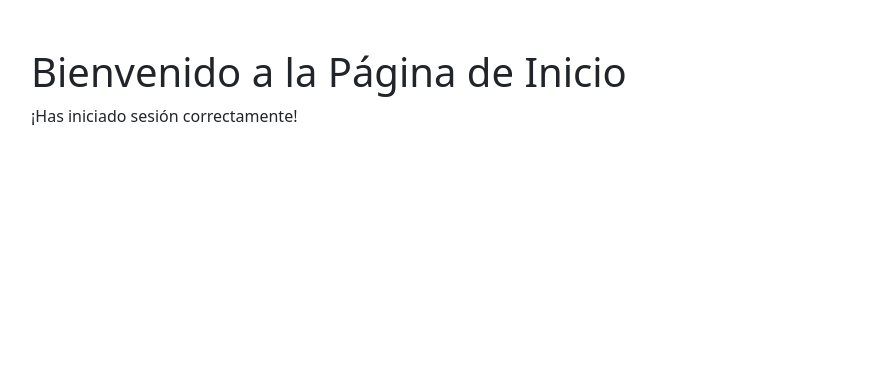
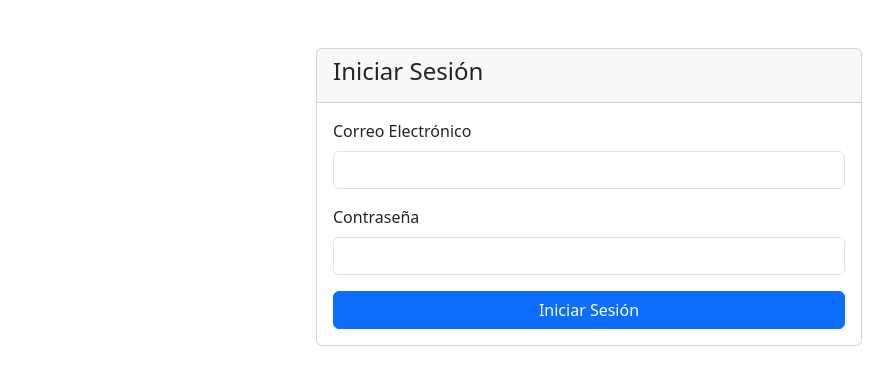
Before and after one commit to Jacobsin12/damija, a React (Create React App) app: page /home in a window 1280 px wide. Shown: the top 384 px of the page, without its empty margins (51-944 px from the left). Built offline with nearby package versions, Linux system fonts and the light colour scheme.

Commit message:
Implementacion de validacion de usuarios y mostrar lista de usuarios en home

```diff
--- a/src/screens/Home.js
+++ b/src/screens/Home.js
@@ -1,12 +1,79 @@
-import React from 'react';
+import React, { useState } from 'react';
+import { useNavigate } from 'react-router-dom';
 
-const Home = () => {
+const Login = () => {
+  const [email, setEmail] = useState('');
+  const [password, setPassword] = useState('');
+  const [error, setError] = useState('');
+  const navigate = useNavigate();
+
+  const handleSubmit = async (e) => {
+    e.preventDefault();
+
+    // Hacer la solicitud a la función serverless con los datos del usuario
+    try {
+      const response = await fetch('/.netlify/functions/getData', {
+        method: 'POST',
+        headers: { 'Content-Type': 'application/json' },
+        body: JSON.stringify({ email, password }),
+      });
+
+      const data = await response.json();
+
+      if (!data.success) {
+        throw new Error(data.message); // Si las credenciales son incorrectas
+      }
+
+      // Si la autenticación es exitosa, redirigir a la página de usuarios
+      console.log('Usuarios:', data.users);
+      navigate('/home', { state: { users: data.users } }); // Pasar los usuarios como estado
+    } catch (error) {
+      setError(error.message); // Manejar el error
+      console.error(error);
+    }
+  };
+
   return (
     <div className="container mt-5">
-      <h1>Bienvenido a la Página de Inicio</h1>
-      <p>¡Has iniciado sesión correctamente!</p>
+      <div className="row justify-content-center">
+        <div className="col-md-6">
+          <div className="card">
+            <div className="card-header">
+              <h4>Iniciar Sesión</h4>
+            </div>
+            <div className="card-body">
+              <form onSubmit={handleSubmit}>
+                <div className="mb-3">
+                  <label htmlFor="email" className="form-label">Correo Electrónico</label>
+                  <input
+                    type="email"
+                    className="form-control"
+                    id="email"
+                    value={email}
+                    onChange={(e) => setEmail(e.target.value)}
+                    required
+                  />
+                </div>
+                <div className="mb-3">
+                  <label htmlFor="password" className="form-label">Contraseña</label>
+                  <input
+                    type="password"
+                    className="form-control"
+                    id="password"
+                    value={password}
+                    onChange={(e) => setPassword(e.target.value)}
+                    required
+                  />
+                </div>
+                <button type="submit" className="btn btn-primary w-100">Iniciar Sesión</button>
+                {error && <div className="mt-3 text-danger">{error}</div>} {/* Mostrar error */}
+              </form>
+            </div>
+          </div>
+        </div>
+      </div>
     </div>
   );
 };
 
-export default Home;
+export default Login;
--- a/src/screens/Login.js
+++ b/src/screens/Login.js
@@ -4,32 +4,33 @@ import { useNavigate } from 'react-router-dom';
 const Login = () => {
   const [email, setEmail] = useState('');
   const [password, setPassword] = useState('');
-  const [error, setError] = useState(''); // Para manejar errores
-  const navigate = useNavigate(); // Usar useNavigate para redirigir
+  const [error, setError] = useState('');
+  const navigate = useNavigate();
 
-  const handleSubmit = (e) => {
+  const handleSubmit = async (e) => {
     e.preventDefault();
 
-    // Realiza la solicitud a la función serverless para obtener los datos o validar el usuario
-    fetch('/.netlify/functions/getData')  // Asegúrate de que la ruta sea correcta
-      .then((response) => {
-        if (!response.ok) {
-          throw new Error('Error al obtener los datos');
-        }
-        return response.json();
-      })
-      .then((data) => {
-        console.log('Datos obtenidos:', data);  // Puedes usar los datos obtenidos como quieras
+    // Hacer la solicitud a la función serverless con los datos del usuario
+    try {
+      const response = await fetch('/.netlify/functions/getData', {
+        method: 'POST',
+        headers: { 'Content-Type': 'application/json' },
+        body: JSON.stringify({ email, password }),
+      });
 
-        // Aquí agregas tu lógica de autenticación, como verificar email y password
+      const data = await response.json();
 
-        // Si la autenticación es exitosa, redirige a la página de inicio
-        navigate('/home');
-      })
-      .catch((error) => {
-        setError(error.message); // Si ocurre un error, lo mostramos
-        console.error(error);
-      });
+      if (!data.success) {
+        throw new Error(data.message); // Si las credenciales son incorrectas
+      }
+
+      // Si la autenticación es exitosa, redirigir a la página de usuarios
+      console.log('Usuarios:', data.users);
+      navigate('/home', { state: { users: data.users } }); // Pasar los usuarios como estado
+    } catch (error) {
+      setError(error.message); // Manejar el error
+      console.error(error);
+    }
   };
 
   return (
@@ -65,7 +66,7 @@ const Login = () => {
                   />
                 </div>
                 <button type="submit" className="btn btn-primary w-100">Iniciar Sesión</button>
-                {error && <div className="mt-3 text-danger">{error}</div>} {/* Muestra error si lo hay */}
+                {error && <div className="mt-3 text-danger">{error}</div>} {/* Mostrar error */}
               </form>
             </div>
           </div>
```
Also changed, not shown: 1 other file (tests, documents, lock files or other folders).
